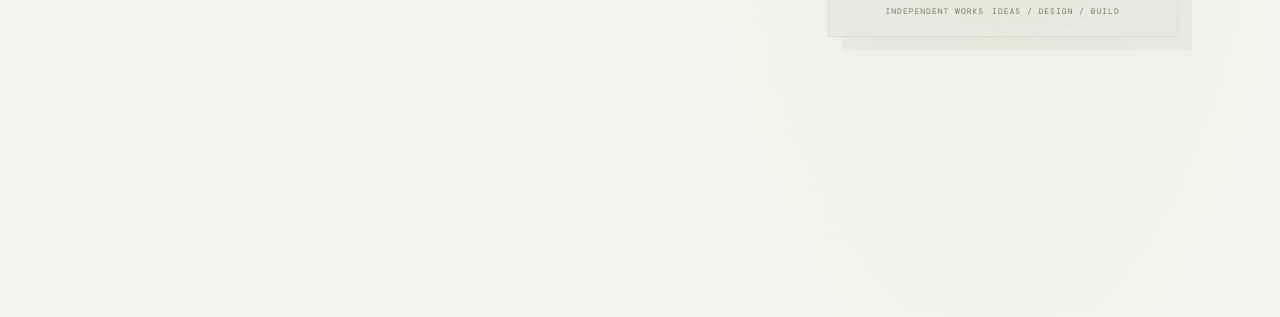
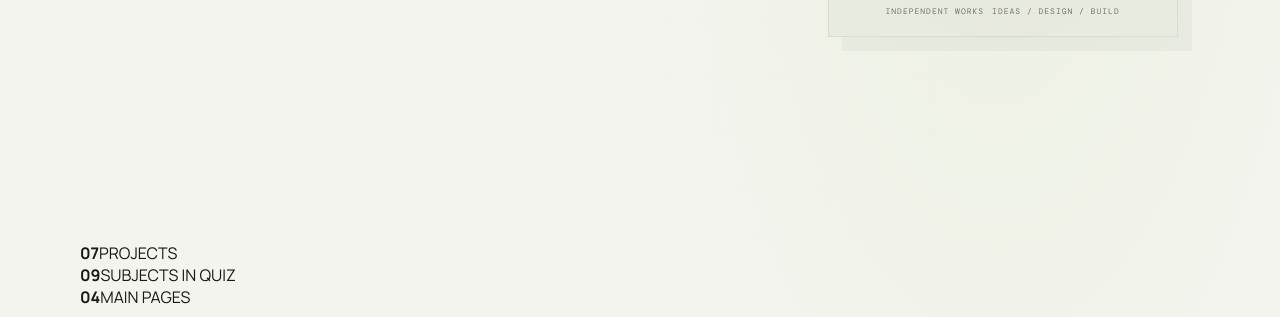
Before and after one commit to u5kq/folio.jp, a plain HTML site: page index.html in a window 1280 px wide. Shown: the part 596-913 px from the top of the page. Drawn offline with nearby package versions, Linux system fonts and the light colour scheme.

Commit message:
Rebuild homepage hierarchy with clean studio overview

```diff
--- a/index.html
+++ b/index.html
@@ -2,6 +2,6 @@
 <html lang="ja"><head><meta charset="utf-8"><meta name="viewport" content="width=device-width,initial-scale=1"><meta name="theme-color" content="#f6f6f3"><meta name="description" content="folio — Projects, ideas and things in progress."><title>folio</title><link rel="icon" type="image/svg+xml" href="favicon.svg"><meta name="apple-mobile-web-app-title" content="folio"><meta name="application-name" content="folio"><link rel="stylesheet" href="styles.css"></head>
 <body><header class="topbar"><a class="wordmark" href="index.html">folio<span>.</span></a><nav aria-label="メインナビゲーション"><a class="active" href="index.html">HOME</a><a href="projects.html">PROJECTS</a><a href="about.html">ABOUT</a><a href="contact.html">CONTACT</a></nav><button class="menu" aria-label="メニュー" aria-expanded="false">☰</button></header>
 <main><section class="hero wrap"><div class="eyebrow"><i></i> PERSONAL PORTFOLIO / 2026</div><h1>Ideas into<br><em>something real.</em></h1><div class="hero-bottom"><p>思いついたアイデアを、設計して、つくって、育てていく。<br>folio は、制作物とその過程をまとめた個人ポートフォリオです。</p><a class="round-link" href="projects.html" aria-label="プロジェクトを見る">↘</a></div><div class="visual visual-editorial" aria-hidden="true"><div class="visual-index"><span>FOLIO / STUDIO</span><strong>01</strong></div><div class="visual-grid"><i></i><i></i><i></i><i></i><i></i><i></i><i></i><i></i><i></i></div><div class="visual-caption"><span>INDEPENDENT WORKS</span><span>IDEAS / DESIGN / BUILD</span></div><span class="visual-side">EST. 2026</span></div></section>
-<section class="wrap section"><div class="section-head"><div><span class="kicker">SELECTED WORK</span><h2>Things in motion<span>.</span></h2></div><a class="text-link" href="projects.html">ALL PROJECTS ↗</a></div><div class="project-grid"><a class="project-card" href="projects.html#studyplan"><span class="project-no">01 / LEARNING</span><div class="card-art art-one">S<span>·</span>P</div><h3>StudyPlan AI</h3><p>毎日の学習を、もっと整理して前へ。</p><span class="card-arrow">VIEW PROJECT ↗</span></a><a class="project-card" href="projects.html#myai"><span class="project-no">02 / AI</span><div class="card-art art-two">MY<span>_</span>AI</div><h3>MY AI</h3><p>自分の基準で動く、パーソナルAI構想。</p><span class="card-arrow">VIEW PROJECT ↗</span></a><a class="project-card" href="projects.html#qrpay"><span class="project-no">03 / DIGITAL</span><div class="card-art art-three">QR<br>PAY</div><h3>QR PAY</h3><p>決済体験を考えるUI・機能開発。</p><span class="card-arrow">VIEW PROJECT ↗</span></a><a class="project-card" href="projects.html#nine-subjects"><span class="project-no">04 / EDUCATION</span><div class="card-art art-four">9<span>科</span></div><h3>9科テスト対策</h3><p>9科目から選んでクイズに挑戦する学習サイト。</p><span class="card-arrow">QUIZ PROJECT ↗</span></a></div></section>
+<section class="wrap studio-strip"><div><strong>07</strong><span>PROJECTS</span></div><div><strong>09</strong><span>SUBJECTS IN QUIZ</span></div><div><strong>04</strong><span>MAIN PAGES</span></div></section><section class="wrap section"><div class="section-head"><div><span class="kicker">SELECTED WORK</span><h2>Things in motion<span>.</span></h2></div><a class="text-link" href="projects.html">ALL PROJECTS ↗</a></div><div class="project-grid"><a class="project-card" href="projects.html#studyplan"><span class="project-no">01 / LEARNING</span><div class="card-art art-one">S<span>·</span>P</div><h3>StudyPlan AI</h3><p>毎日の学習を、もっと整理して前へ。</p><span class="card-arrow">VIEW PROJECT ↗</span></a><a class="project-card" href="projects.html#myai"><span class="project-no">02 / AI</span><div class="card-art art-two">MY<span>_</span>AI</div><h3>MY AI</h3><p>自分の基準で動く、パーソナルAI構想。</p><span class="card-arrow">VIEW PROJECT ↗</span></a><a class="project-card" href="projects.html#qrpay"><span class="project-no">03 / DIGITAL</span><div class="card-art art-three">QR<br>PAY</div><h3>QR PAY</h3><p>決済体験を考えるUI・機能開発。</p><span class="card-arrow">VIEW PROJECT ↗</span></a><a class="project-card" href="projects.html#nine-subjects"><span class="project-no">04 / EDUCATION</span><div class="card-art art-four">9<span>科</span></div><h3>9科テスト対策</h3><p>9科目から選んでクイズに挑戦する学習サイト。</p><span class="card-arrow">QUIZ PROJECT ↗</span></a></div></section>
 <section class="statement"><div class="wrap"><span class="kicker">A SMALL NOTE</span><p>完成だけじゃなく、<br><em>つくる過程も、作品。</em></p><a class="text-link light" href="about.html">ABOUT FOLIO ↗</a></div></section></main>
 <footer class="footer wrap"><a class="wordmark" href="index.html">folio<span>.</span></a><span>© 2026 folio. All rights reserved.</span><div class="socials"><a data-social="instagram" href="#" aria-label="Instagram">ig</a><a data-social="x" href="#" aria-label="X">𝕏</a><a data-social="youtube" href="#" aria-label="YouTube">yt</a><a data-social="tiktok" href="#" aria-label="TikTok">tk</a></div></footer><script src="app.js"></script></body></html>
```
